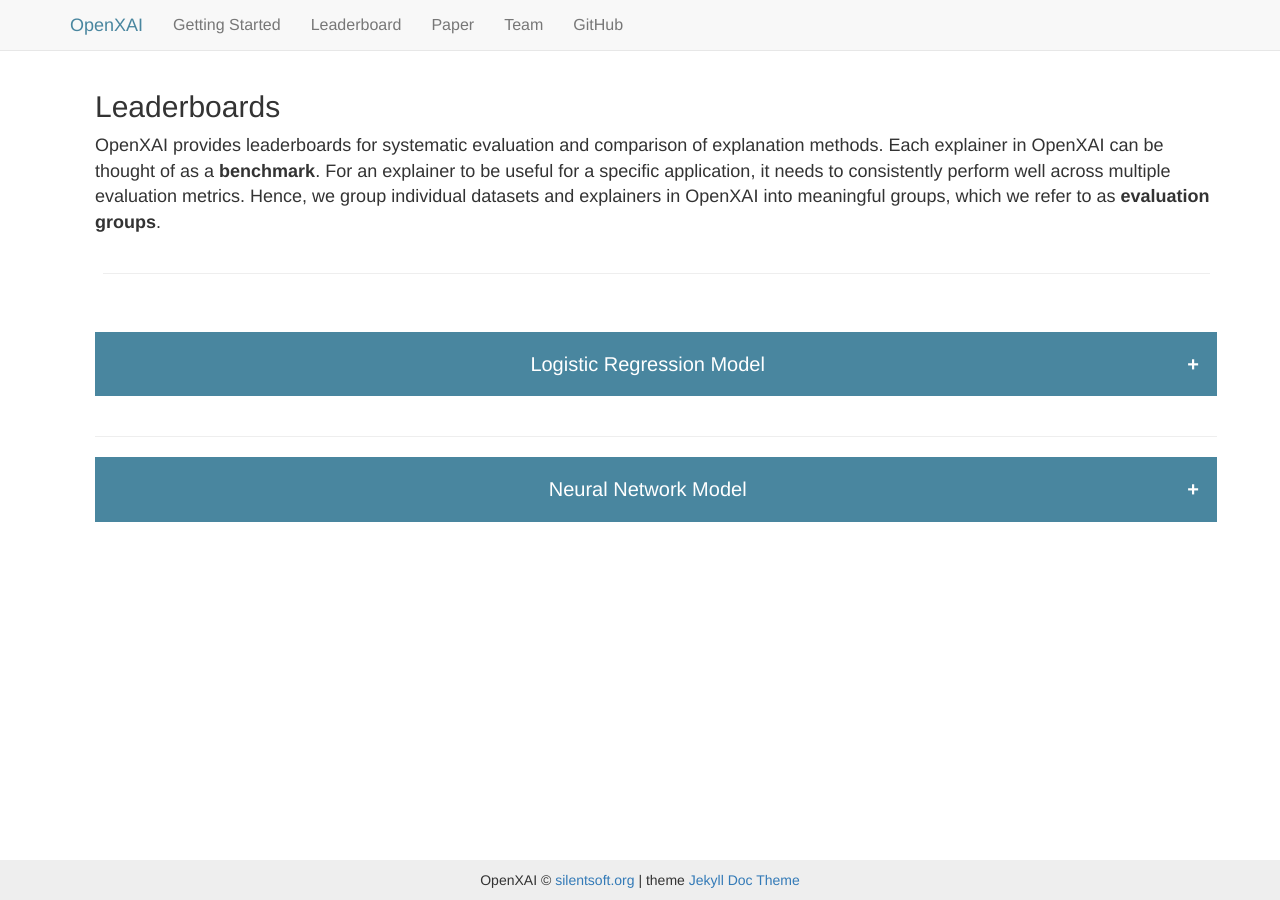
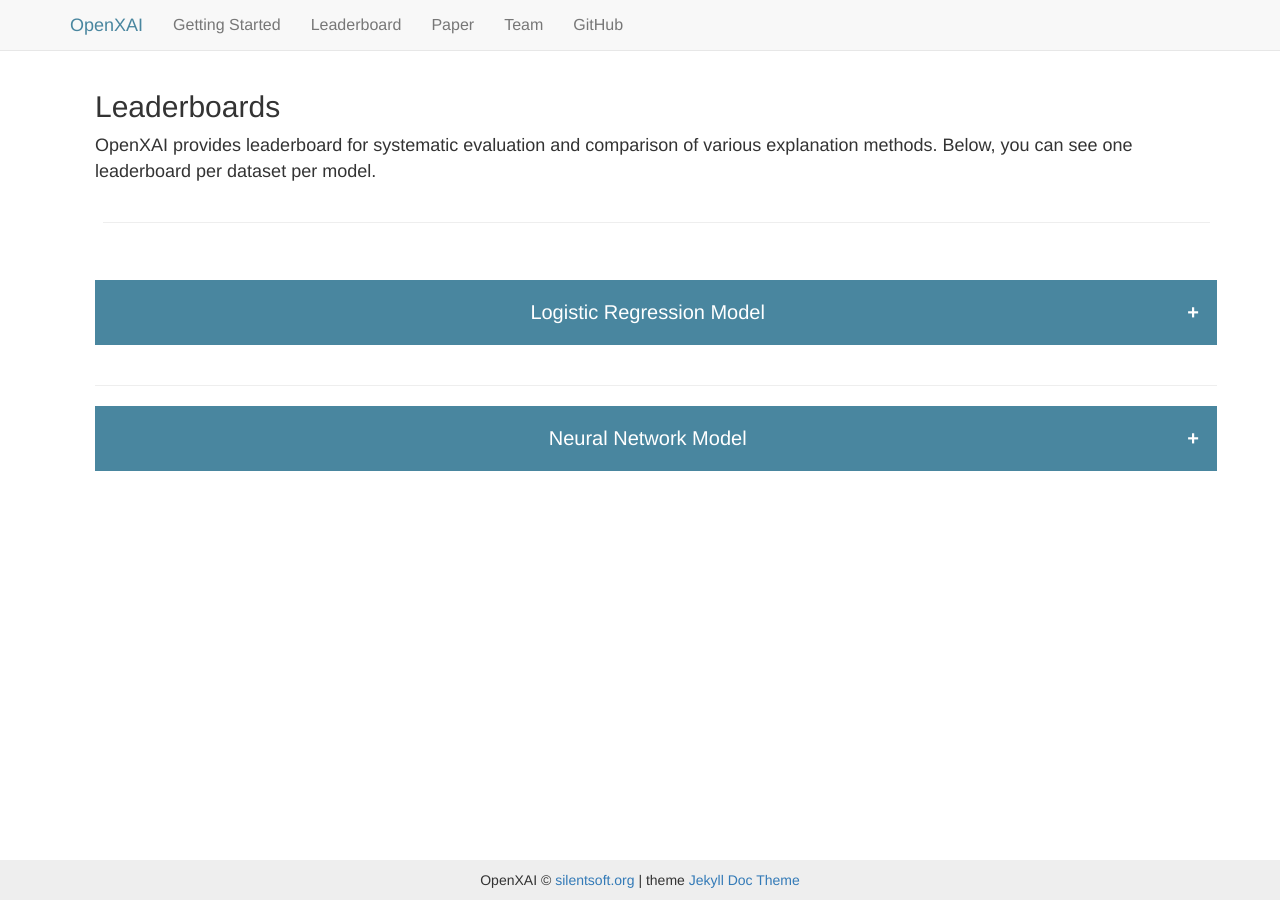
Before and after one commit to open-xai/open-xai.github.io, a Jekyll site: the page leaderboard.html, which Jekyll copies as it is, in a window 1280 px wide. Built offline with Jekyll 4.4.1, drawn with Linux system fonts in a browser that asks for light colours; a script that is not in the unit is left out.

Commit message:
Update leaderboard.html

```diff
--- a/leaderboard.html
+++ b/leaderboard.html
@@ -95,7 +95,8 @@
 
 <h2 id="public-leaderboards">Leaderboards</h2>
 <p class="is-size-5">
-OpenXAI provides leaderboards for systematic evaluation and comparison of explanation methods. Each explainer in OpenXAI can be thought of as a <b>benchmark</b>. For an explainer to be useful for a specific application, it needs to consistently perform well across multiple evaluation metrics. Hence, we group individual datasets and explainers in OpenXAI into meaningful groups, which we refer to as <b>evaluation groups</b>.
+<!--OpenXAI provides leaderboards for systematic evaluation and comparison of explanation methods. Each explainer in OpenXAI can be thought of as a <b>benchmark</b>. For an explainer to be useful for a specific application, it needs to consistently perform well across multiple evaluation metrics. Hence, we group individual datasets and explainers in OpenXAI into meaningful groups, which we refer to as <b>evaluation groups</b>.-->
+OpenXAI provides leaderboard for systematic evaluation and comparison of various explanation methods. Below, you can see one leaderboard per dataset per model.
 </p>
 <div class="column is-12"  style="margin-bottom: 3rem";>
     <hr />
```
